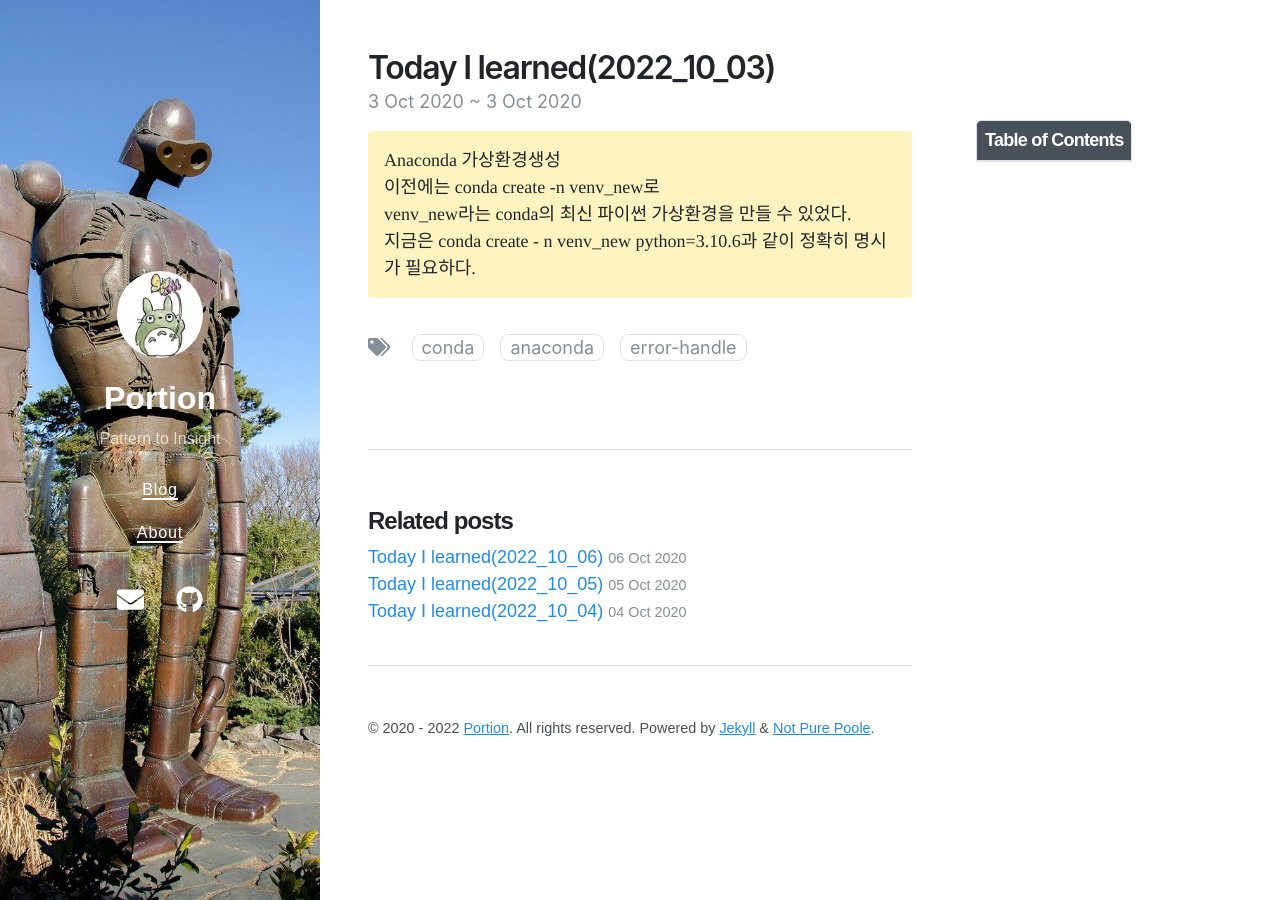
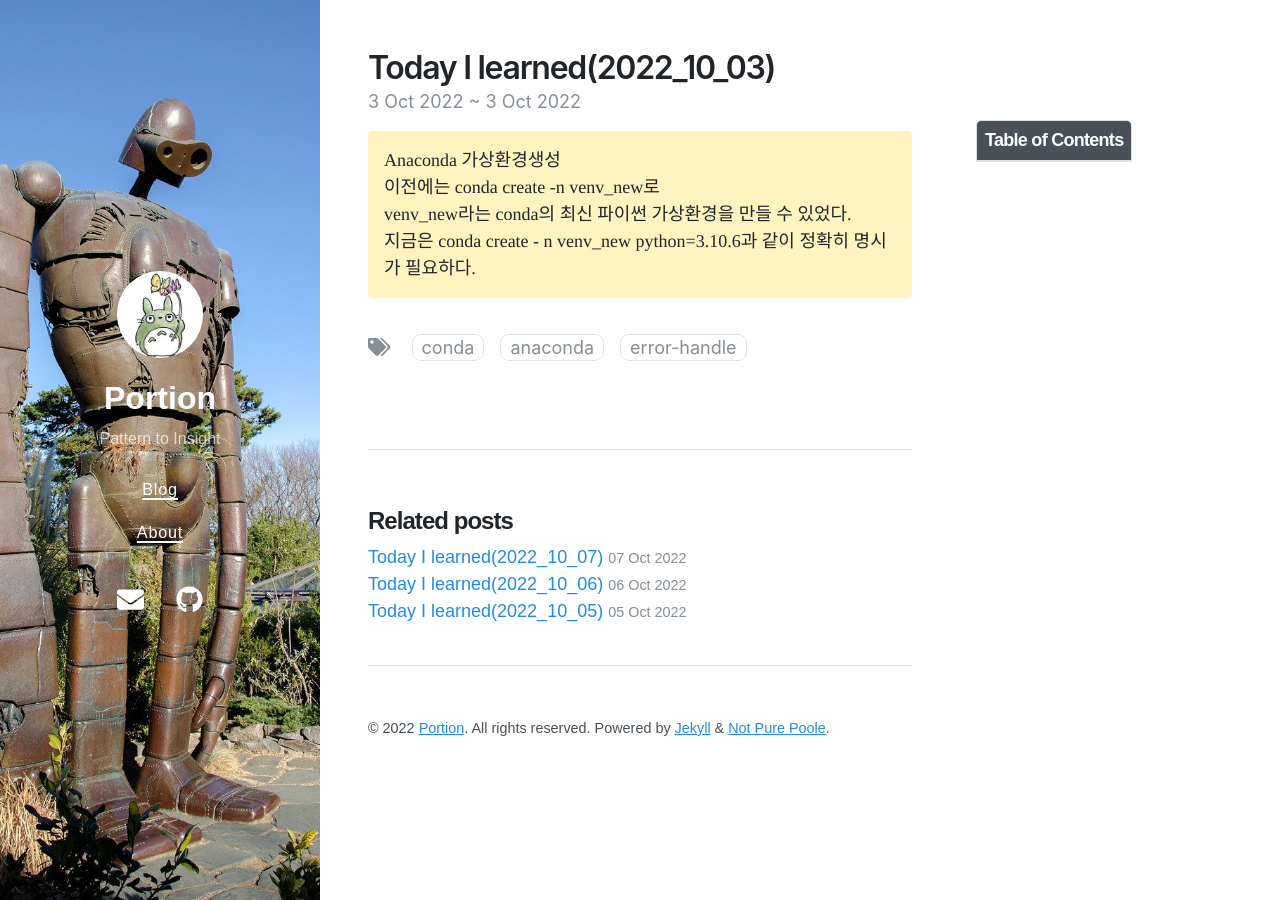
Before and after one commit to potion-jack/potion-jack.github.io, a Jekyll site: the page built from _posts/2022-10-03-Error-handling.md, in a window 1280 px wide. Built offline with Jekyll 4.4.1, drawn with Linux system fonts in a browser that asks for light colours; nearby versions of some CDN libraries.

Commit message:
edit and add post

```diff
--- a/_posts/2022-10-03-Error-handling.md
+++ b/_posts/2022-10-03-Error-handling.md
@@ -1,8 +1,8 @@
 ---
 layout: post
 title: Today I learned(2022_10_03)
-date: 2020-10-03
-last_modified_at: 2020-10-03
+date: 2022-10-03
+last_modified_at: 2022-10-03
 tags: [conda, anaconda, error_handle]
 toc:  true
 ---
--- a/_posts/2022-10-04-TIL.md
+++ b/_posts/2022-10-04-TIL.md
@@ -1,8 +1,8 @@
 ---
 layout: post
 title: Today I learned(2022_10_04)
-date: 2020-10-04
-last_modified_at: 2020-10-04
+date: 2022-10-04
+last_modified_at: 2022-10-04
 tags: [TIL, git, github]
 toc:  true
 ---
--- a/_posts/2022-10-05-TIL.md
+++ b/_posts/2022-10-05-TIL.md
@@ -1,8 +1,8 @@
 ---
 layout: post
 title: Today I learned(2022_10_05)
-date: 2020-10-05
-last_modified_at: 2020-10-05
+date: 2022-10-05
+last_modified_at: 2022-10-05
 tags: [TIL, algorithm]
 toc:  true
 ---
--- a/_posts/2022-10-06-TIL.md
+++ b/_posts/2022-10-06-TIL.md
@@ -1,8 +1,8 @@
 ---
 layout: post
 title: Today I learned(2022_10_06)
-date: 2020-10-06
-last_modified_at: 2020-10-06
+date: 2022-10-06
+last_modified_at: 2022-10-06
 tags: [TIL, algorithm]
 toc:  true
 ---
```
Also changed, not shown: _posts/2022-10-02-TIL.md (+2 -2 lines), _posts/2022-10-03-TIL.md (+2 -2 lines), _posts/2022-10-07-TIL.md (added, +60 -0 lines).
